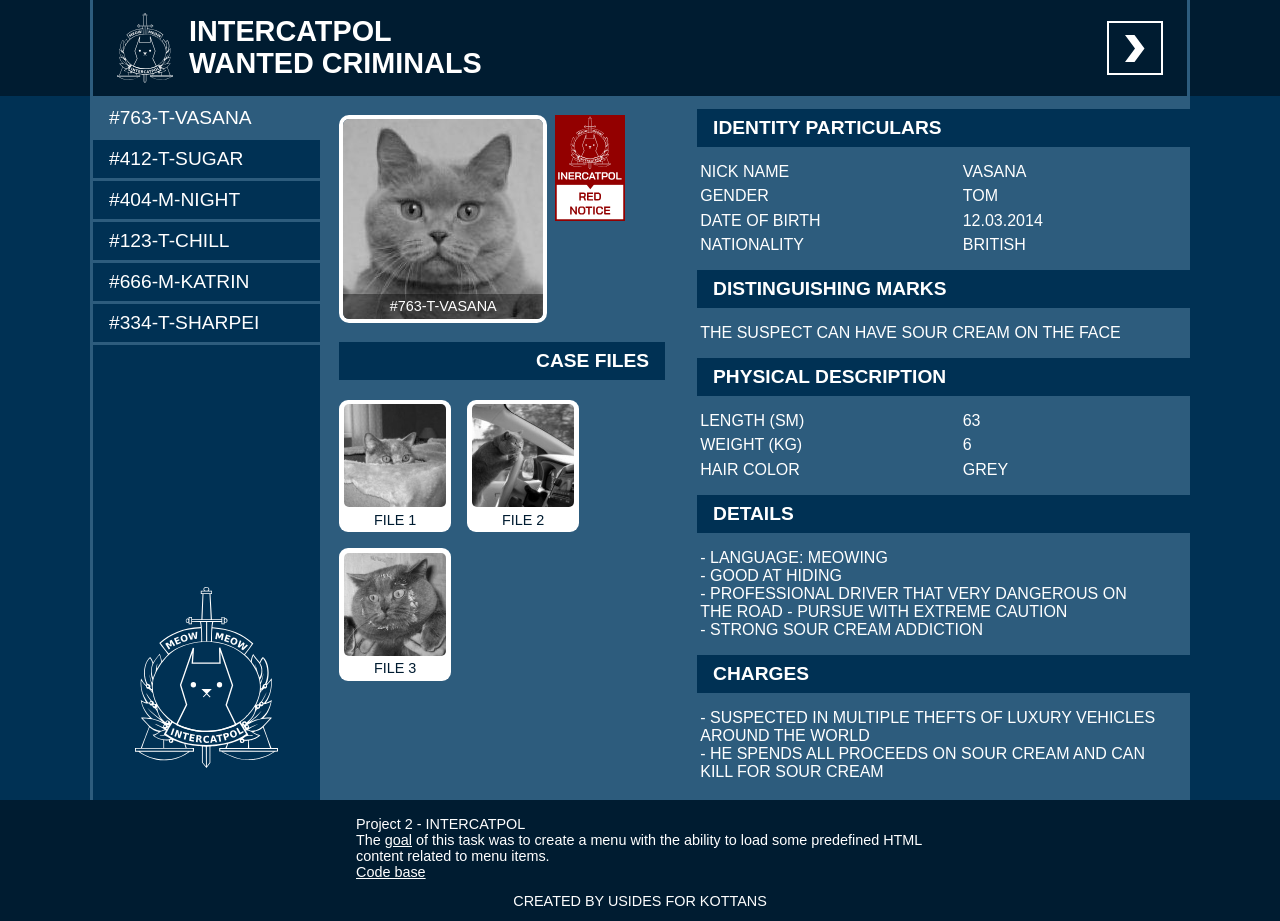
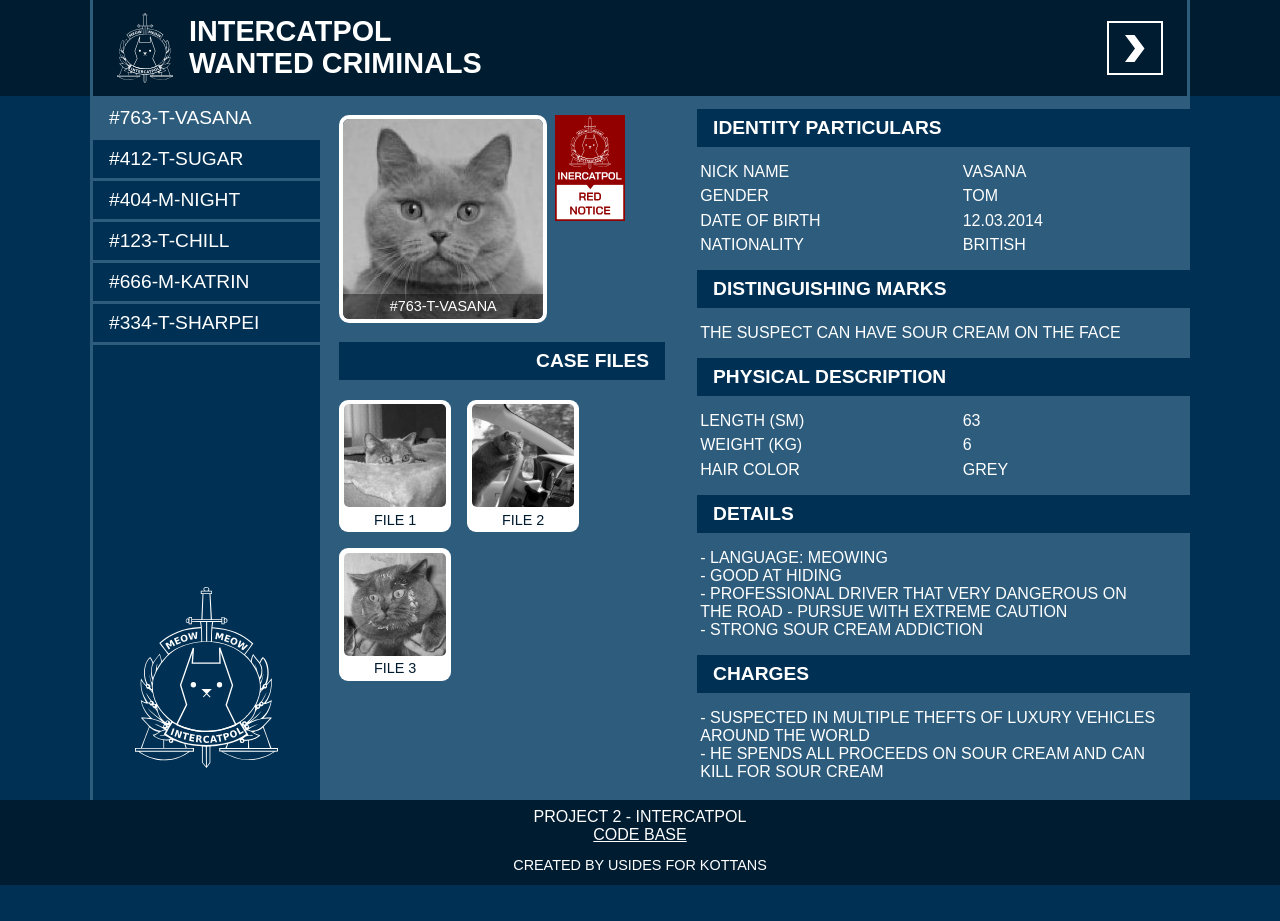
Before and after one commit to usides/intercatpol, a plain HTML site: page index.html in a window 1280 px wide. After the commit the page ends 885 px from the top, so only its background shows below. Drawn offline with Linux system fonts and the light colour scheme; a web font is replaced by a local one.

Commit message:
fix description

```diff
--- a/css/main.css
+++ b/css/main.css
@@ -321,13 +321,12 @@ footer {
 }
 
 .description {
-  text-transform: none;
-  padding: 1rem 1rem 0rem 1rem;
-  max-width: 600px;
-  text-align: left;
+  text-transform: uppercase;
+  padding: 0.5rem 0.5rem 0rem 0.5rem;
+  text-align: center;
   margin: 0 auto;
   font-weight: normal;
-  font-size: 0.9rem;
+  font-size: 1rem;
 }
 
 .description a {
--- a/index.html
+++ b/index.html
@@ -90,16 +90,8 @@
 
     <footer>
       <p class="description">
-        Project 2 - INTERCATPOL<br />The
-        <a
-          href="https://github.com/kottans/frontend/blob/master/tasks/js-dom.md"
-          >goal</a
-        >
-        of this task was to create a menu with the ability to load some
-        predefined HTML content related to menu items.<br /><a
-          href="https://github.com/usides/intercatpol"
-          >Code base</a
-        >
+        Project 2 - INTERCATPOL<br />
+        <a href="https://github.com/usides/intercatpol">Code base</a>
       </p>
       <p class="credits">
         Created by
```
